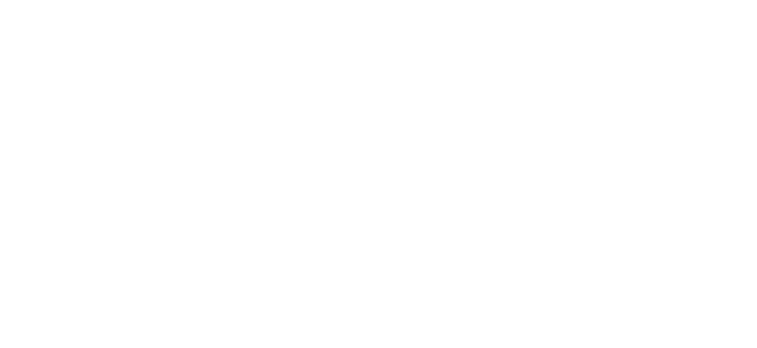
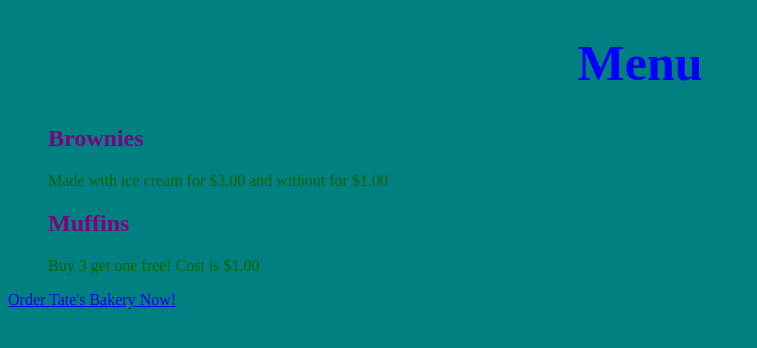
Before and after one commit to tatemitchell/tates-bakery, a website: page public/index.html in a window 1280 px wide. Shown: the whole page, without its empty margins (0-757 px from the left). Drawn offline with Linux system fonts and the light colour scheme.

Commit message:
adds content to index.html+order_now.html

```diff
--- a/public/index.html
+++ b/public/index.html
@@ -2,8 +2,21 @@
 <html lang="en">
 <head>
     <meta charset="UTF-8">
-    <title></title>
+    <title>Bakery Menu</title>
+    <link rel="stylesheet" href="stylesheets/style.css">
 </head>
 <body>
+<h1>Menu</h1>
+<ul>
+    <li>
+        <h2>Brownies</h2>
+        <p>Made with ice cream for $3.00 and without for $1.00</p>
+    </li>
+    <li>
+        <h2>Muffins</h2>
+        <p>Buy 3 get one free! Cost is $1.00</p>
+    </li>
+</ul>
+<a href="order_now.html">Order Tate's Bakery Now!</a>
 </body>
 </html>
--- a/public/stylesheets/style.css
+++ b/public/stylesheets/style.css
@@ -0,0 +1,20 @@
+body {
+  background-color:teal;
+}
+h1 {
+  color:blue;
+  font-size:50px;
+  text-align: center;
+}
+h2 {
+  color:purple;
+}
+ul {
+  list-style: none;
+}
+button {
+
+}
+li {
+  color:darkgreen;
+}
```
Also changed, not shown: public/order_now.html (added, +16 -0 lines).
